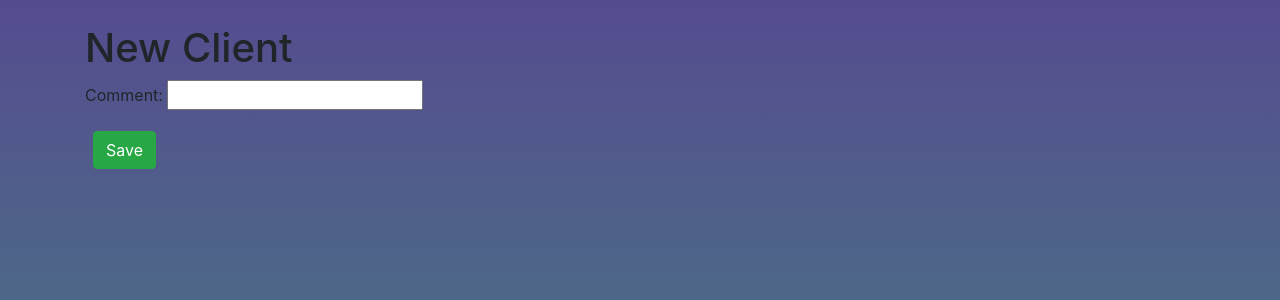
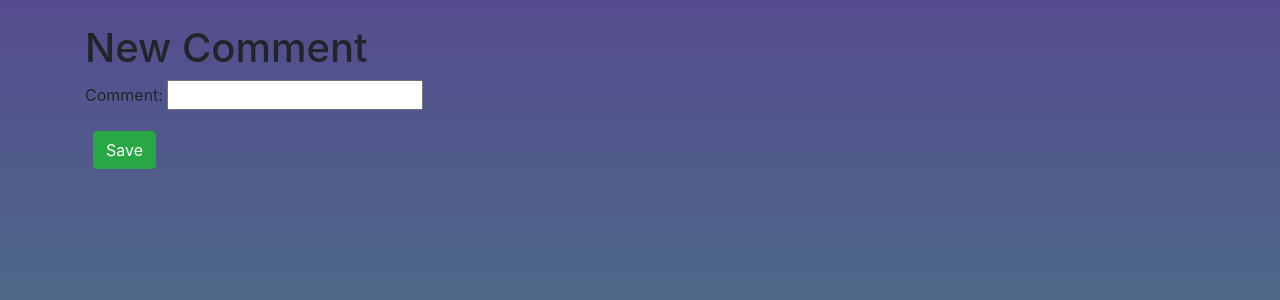
Before and after one commit to raghavasai106/clientmanagementsystems, a Django app: page /clients/1/comment/create/ in a window 1280 px wide. Shown: the part 56-356 px from the top of the page. Run offline with Django 3.2, Linux system fonts and the light colour scheme; a user stored in the database is signed in; some libraries are stand-ins or nearby versions.

Commit message:
Update comments_create.html

```diff
--- a/clients/templates/comments/comments_create.html
+++ b/clients/templates/comments/comments_create.html
@@ -1,7 +1,7 @@
 {% extends 'base.html' %}
 
 {% block content %}
-    <h1>New Client</h1>
+    <h1>New Comment</h1>
     <form action="" method="post">{% csrf_token %}
         {{ form.as_p }}
         <button class="btn btn-success ml-2" type="submit">Save</button>
```
